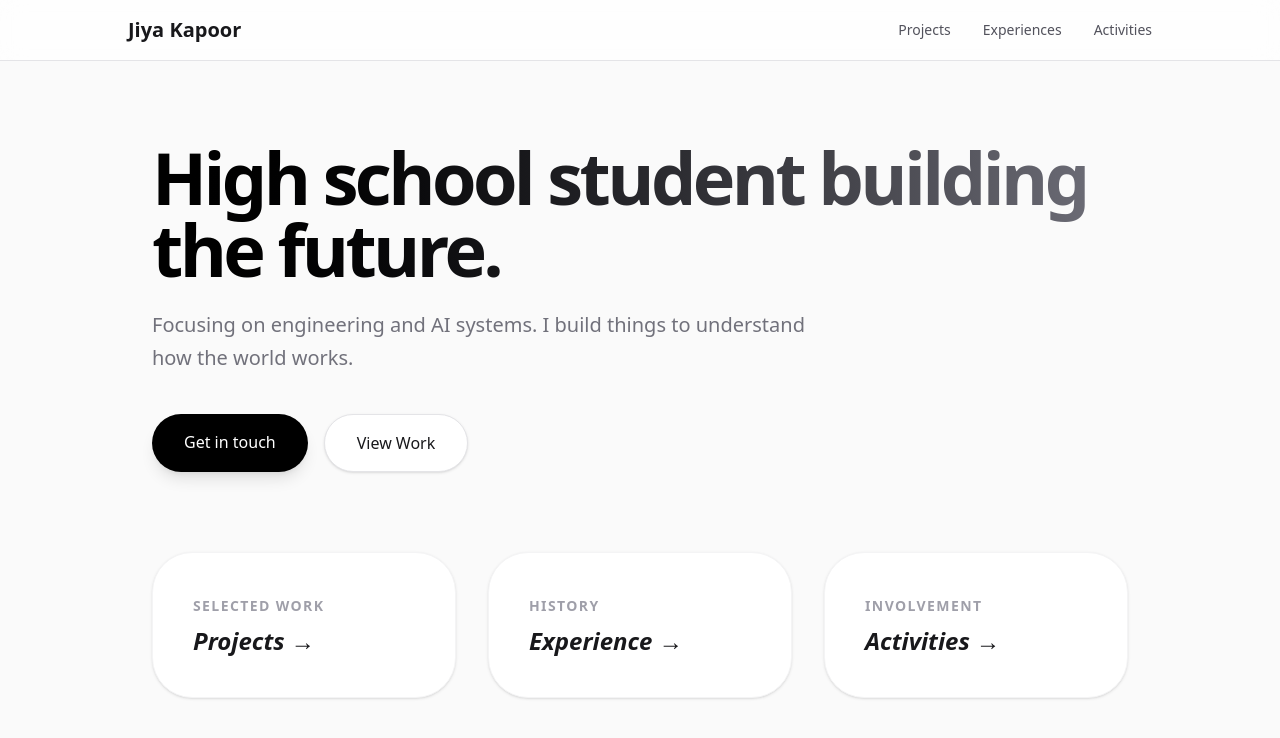
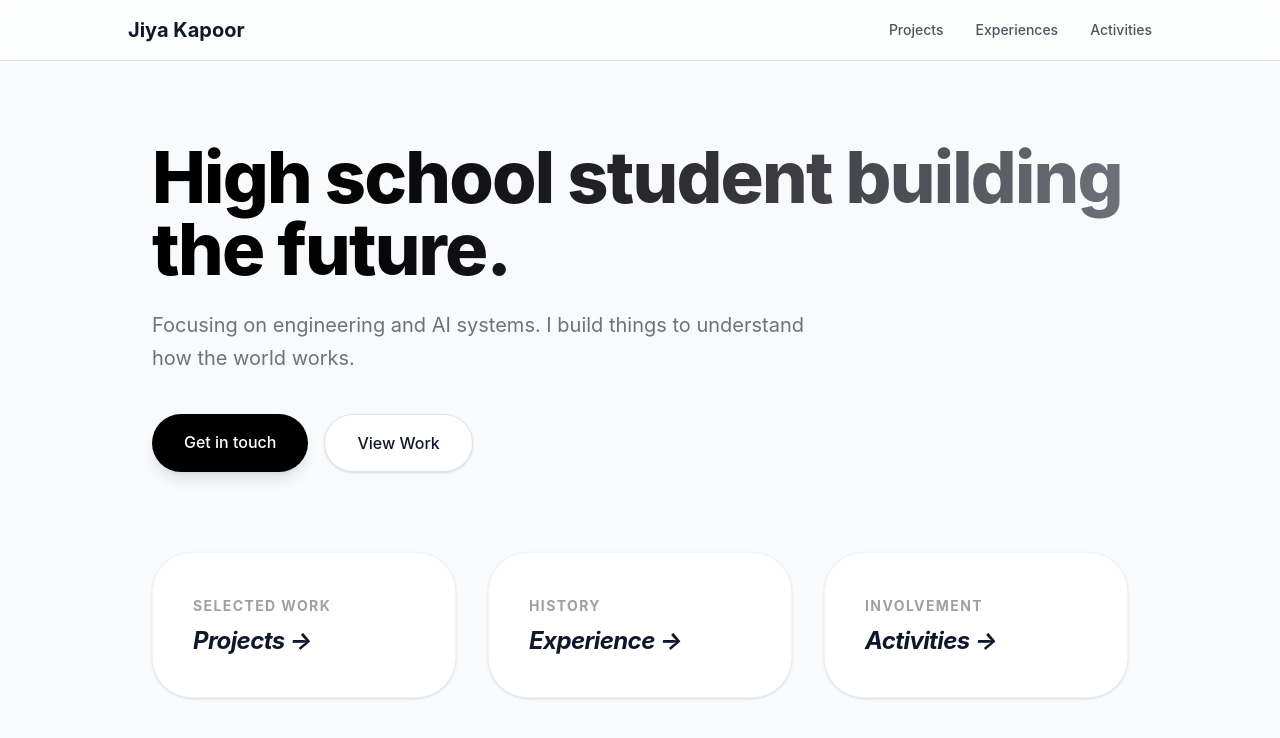
Before and after one commit to jkmindmesh/portfolio, a Next.js app: page / in a window 1280 px wide. Shown: the top 738 px of the page. Built offline with nearby package versions, Linux system fonts and the light colour scheme.

Commit message:
Update globals.css

```diff
--- a/app/globals.css
+++ b/app/globals.css
@@ -1,9 +1,21 @@
 @import "tailwindcss";
 
 @theme {
-  --color-brand: #0070f3;
+  --font-sans: "Inter", ui-sans-serif, system-ui;
+  --font-display: "Geist", "Inter", sans-serif;
+
+  /* Custom Light Blue Palette */
+  --color-brand-50: #f0f9ff;
+  --color-brand-100: #e0f2fe;
+  --color-brand-500: #0ea5e9;
+  --color-brand-600: #0284c7;
 }
 
 body {
-  @apply bg-zinc-50 text-zinc-900 antialiased;
+  /* Soft blue tint for the whole site */
+  @apply bg-[#f8fafc] text-slate-900 antialiased font-sans;
 }
+
+h1, h2, h3 {
+  @apply font-display tracking-tight;
+}
```
